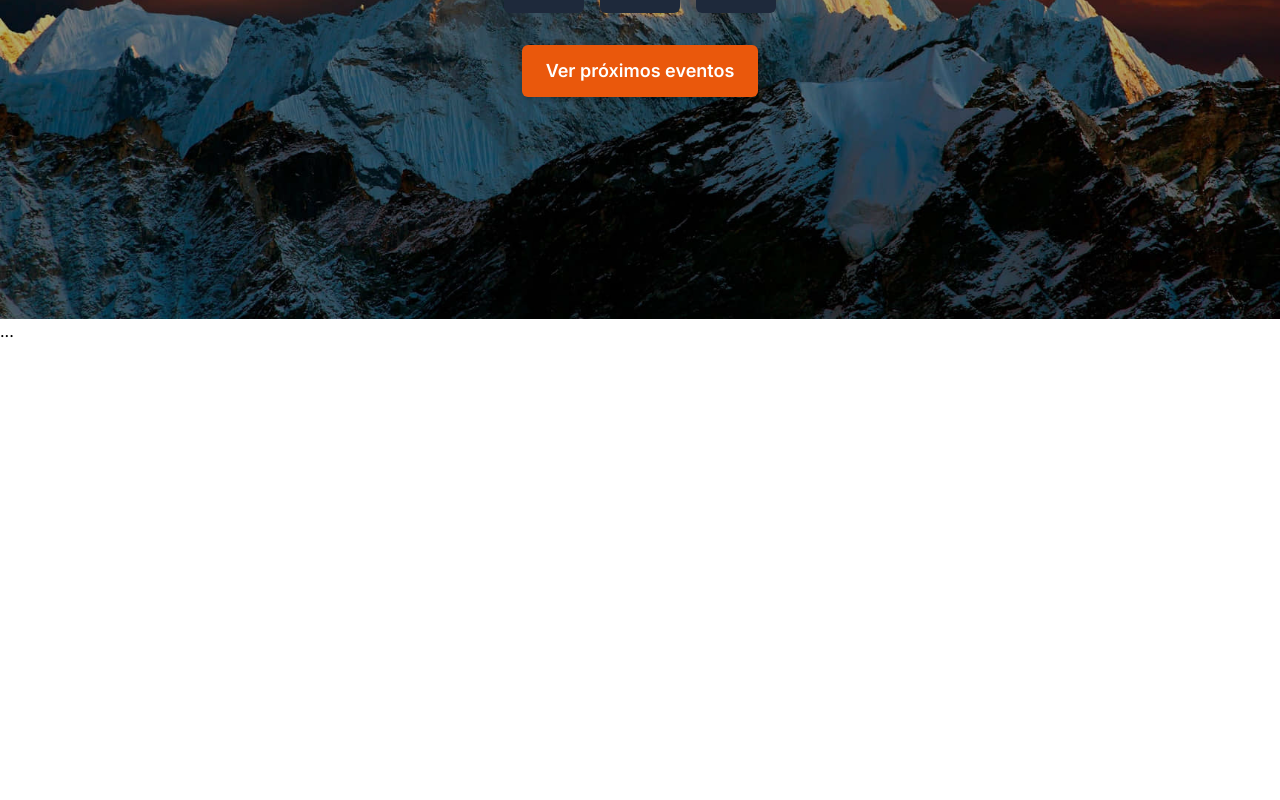
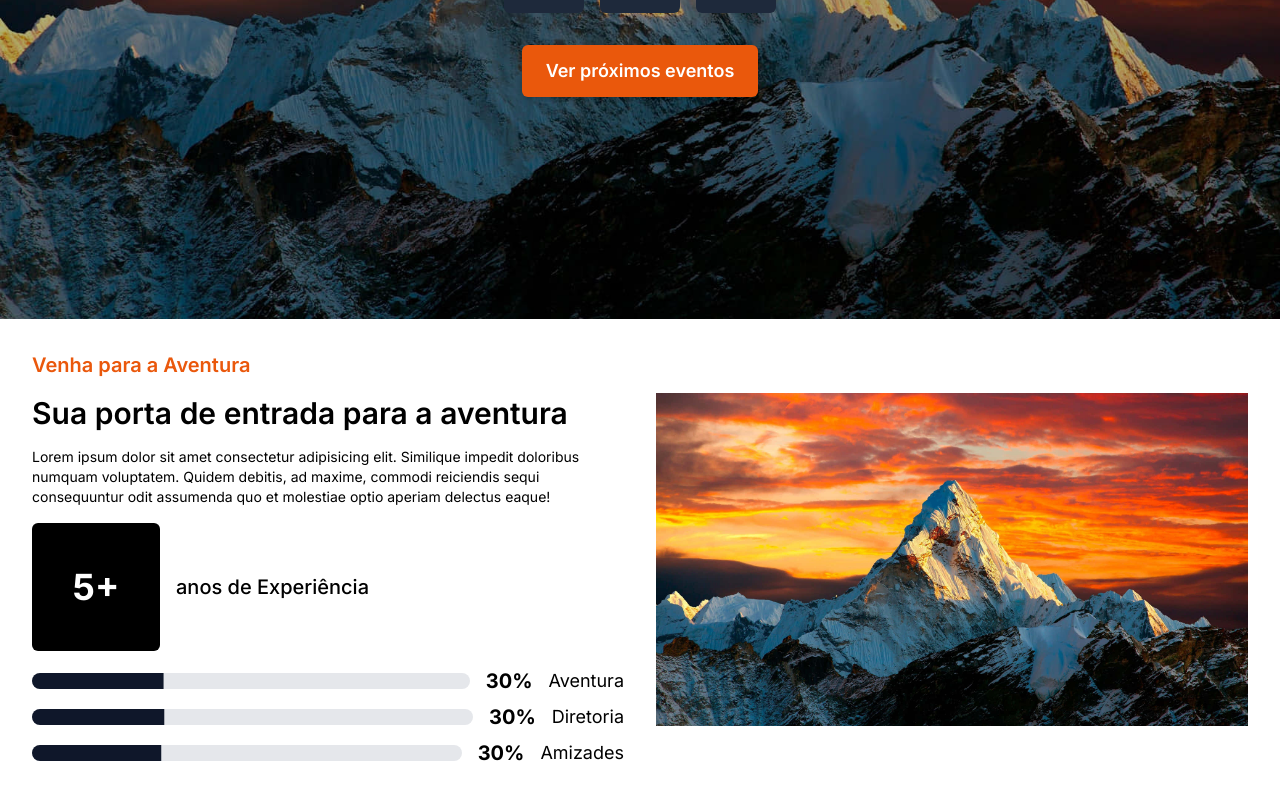
Before and after one commit to VictorJunqueira1/portfolio-desbravadores, a Next.js app: page / in a window 1280 px wide. Shown: the part 604-1404 px from the top of the page. Built offline with nearby package versions, Linux system fonts and the light colour scheme.

Commit message:
[feat] AdventureSection criada.

```diff
--- a/package.json
+++ b/package.json
@@ -12,6 +12,7 @@
     "@radix-ui/react-dialog": "^1.1.1",
     "@radix-ui/react-icons": "^1.3.0",
     "@radix-ui/react-navigation-menu": "^1.2.0",
+    "@radix-ui/react-progress": "^1.1.0",
     "class-variance-authority": "^0.7.0",
     "clsx": "^2.1.1",
     "framer-motion": "^11.3.31",
--- a/src/app/page.tsx
+++ b/src/app/page.tsx
@@ -1,5 +1,6 @@
 "use client";
 
+import AdventureSection from "@/components/AdventureSection";
 import HeroSection from "@/components/HeroSection";
 import { NavigationMenuMain } from "@/components/NavigationMenu";
 
@@ -7,13 +8,17 @@ function Page() {
   return (
     <>
       <div className="bg-white min-h-screen">
-        <div className="mx-auto max-w-7xl">
+        <header className="mx-auto max-w-7xl">
           <NavigationMenuMain />
-        </div>
+        </header>
         <HeroSection />
-        <div className="h-[1000px]">
-          ...
-        </div>
+        <AdventureSection
+          title="Venha para a Aventura"
+          subtitle="Sua porta de entrada para a aventura"
+          description="Lorem ipsum dolor sit amet consectetur adipisicing elit. Similique impedit doloribus numquam voluptatem. Quidem debitis, ad maxime, commodi reiciendis sequi consequuntur odit assumenda quo et molestiae optio aperiam delectus eaque!"
+          foundationDate={new Date('2019-12-01')}
+          image={<img src="/images/mountain.jpg" alt="Descrição da Imagem" />}
+        />
       </div>
     </>
   );
--- /dev/null
+++ b/src/components/AdventureSection.tsx
@@ -0,0 +1,116 @@
+"use client";
+
+import React, { useState, useEffect } from 'react';
+import { Progress } from '@/components/ui/progress';
+
+interface AdventureSectionProps {
+    title: string;
+    subtitle: string;
+    description: string;
+    image?: React.ReactNode;
+    foundationDate: Date;
+}
+
+const AdventureSection: React.FC<AdventureSectionProps> = ({ title, subtitle, description, image, foundationDate }) => {
+    const [years, setYears] = useState<number>(0);
+    const [progress, setProgress] = useState<number[]>([0, 0, 0]);
+    const topics = ["Aventura", "Diretoria", "Amizades"];
+
+    useEffect(() => {
+        if (!foundationDate) {
+            console.error("Foundation date is not provided.");
+            return;
+        }
+
+        const calculateYears = () => {
+            const now = new Date();
+            const currentYear = now.getFullYear();
+            const foundationYear = foundationDate.getFullYear();
+            return currentYear - foundationYear;
+        };
+
+        const end = calculateYears();
+        const incrementTime = 500; // Intervalo de atualização
+
+        const increment = () => {
+            setYears(prevYears => {
+                if (prevYears < end) {
+                    return Math.min(prevYears + 1, end);
+                }
+                return end;
+            });
+        };
+
+        const timer = setInterval(increment, incrementTime);
+
+        return () => clearInterval(timer);
+    }, [foundationDate]);
+
+    useEffect(() => {
+        const animateProgress = () => {
+            const duration = 10000;
+            const intervalTime = 1000;
+
+            const increment = (index: number) => {
+                setProgress(prevProgress => {
+                    const newProgress = [...prevProgress];
+                    if (newProgress[index] < 100) {
+                        newProgress[index] = Math.min(newProgress[index] + 1, 100);
+                    }
+                    return newProgress;
+                });
+            };
+
+            const timers = topics.map((_, index) => setInterval(() => increment(index), intervalTime));
+
+            setTimeout(() => timers.forEach(timer => clearInterval(timer)), duration);
+        };
+
+        animateProgress();
+    }, [topics]);
+
+    return (
+        <div className='min-h-screen bg-white mx-auto max-w-7xl px-4 py-8 sm:px-6 lg:px-8'>
+            <div className="grid grid-cols-1 md:grid-cols-2 gap-8">
+                <div className="space-y-4">
+                    <h3 className="text-xl font-semibold text-orange-600">{title}</h3>
+                    <h1 className="text-3xl font-semibold">{subtitle}</h1>
+                    <p className="text-sm">{description}</p>
+                    <div className="flex items-center space-x-4">
+                        <div className="bg-black text-white rounded-md w-32 h-32 flex items-center justify-center text-4xl font-bold">
+                            {years}+
+                        </div>
+                        <article className="text-xl font-medium">
+                            anos de Experiência
+                        </article>
+                    </div>
+                    <div className="mt-8 flex flex-col space-y-4">
+                        <div className="flex flex-col space-y-2">
+                            {topics.map((topic, index) => (
+                                <div key={index} className="flex items-center space-x-4">
+                                    <div className="flex-1">
+                                        <Progress
+                                            value={progress[index]}
+                                            className="w-full h-4 bg-gray-200 rounded-full"
+                                        />
+                                    </div>
+                                    <div className="text-xl font-bold ml-4">
+                                        {progress[index]}%
+                                    </div>
+                                    <div className="text-lg ml-2">
+                                        {topic}
+                                    </div>
+                                </div>
+                            ))}
+                        </div>
+                    </div>
+                </div>
+                <div className="flex items-center justify-center">
+                    {image}
+                </div>
+            </div>
+        </div>
+    );
+};
+
+export default AdventureSection;
--- /dev/null
+++ b/src/components/ui/progress.tsx
@@ -0,0 +1,28 @@
+"use client"
+
+import * as React from "react"
+import * as ProgressPrimitive from "@radix-ui/react-progress"
+
+import { cn } from "@/lib/utils"
+
+const Progress = React.forwardRef<
+  React.ElementRef<typeof ProgressPrimitive.Root>,
+  React.ComponentPropsWithoutRef<typeof ProgressPrimitive.Root>
+>(({ className, value, ...props }, ref) => (
+  <ProgressPrimitive.Root
+    ref={ref}
+    className={cn(
+      "relative h-2 w-full overflow-hidden rounded-full bg-slate-900/20 dark:bg-slate-50/20",
+      className
+    )}
+    {...props}
+  >
+    <ProgressPrimitive.Indicator
+      className="h-full w-full flex-1 bg-slate-900 transition-all dark:bg-slate-50"
+      style={{ transform: `translateX(-${100 - (value || 0)}%)` }}
+    />
+  </ProgressPrimitive.Root>
+))
+Progress.displayName = ProgressPrimitive.Root.displayName
+
+export { Progress }
```
Also changed, not shown: 1 other file (tests, documents, lock files or other folders).
